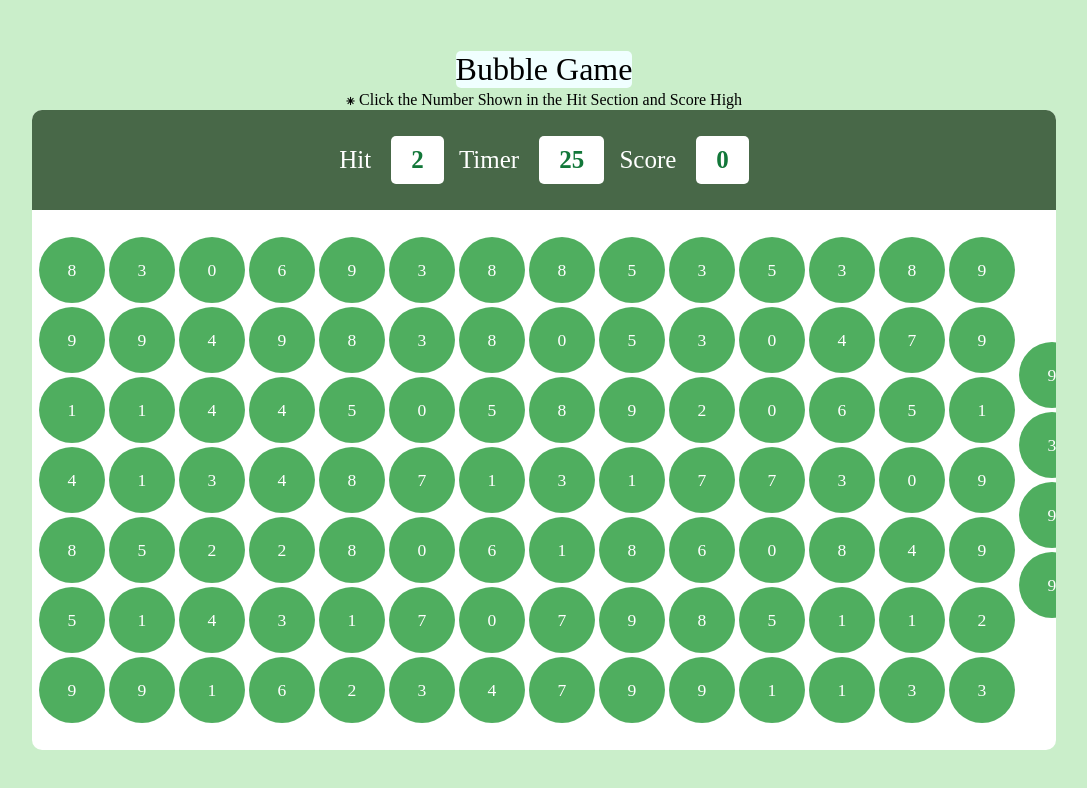
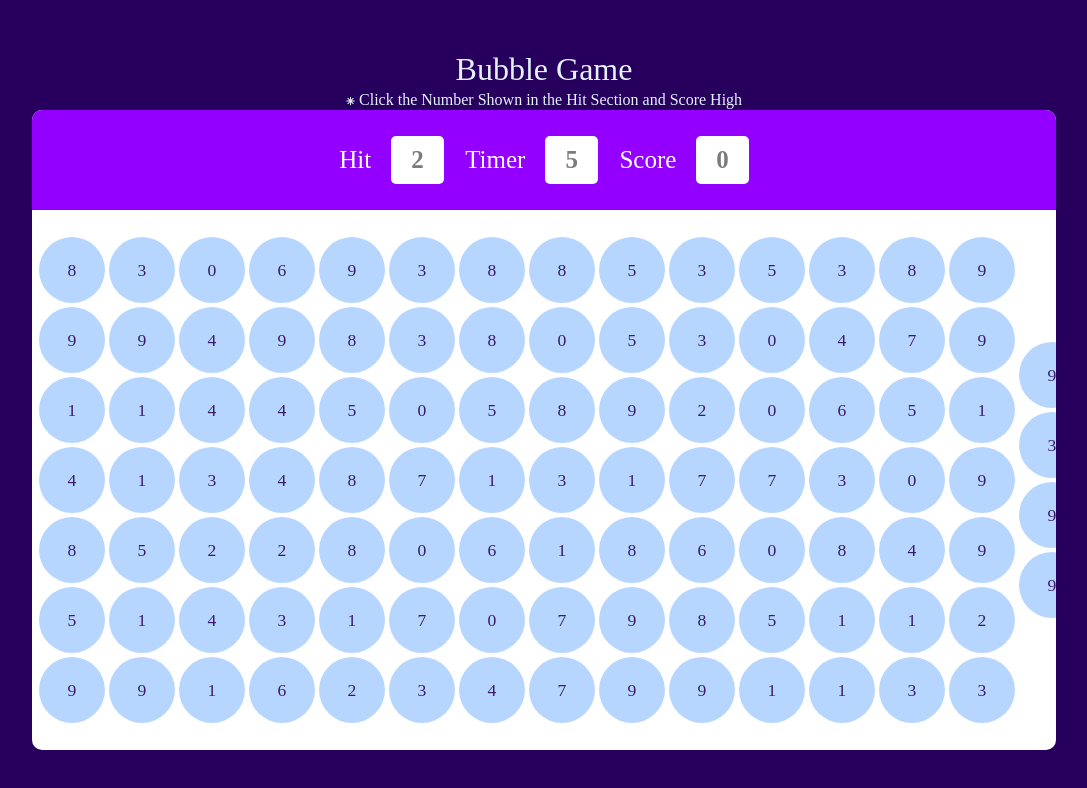
Before and after one commit to yuvraj-singh-lodhi/Bubble_Game, a plain HTML site: page index.html in a window 1280 px wide. Shown: the whole page, without its empty margins (96-1183 px from the left). Drawn offline with Linux system fonts and the light colour scheme.

Commit message:
Color Palate Change

```diff
--- a/script.js
+++ b/script.js
@@ -1,4 +1,4 @@
-var timer = 30;
+var timer = 10;
 var score =0;
 var hitrn =0;
 
@@ -11,6 +11,7 @@ function getNewHit(){
     hitrn = Math.floor(Math.random()*10);
     document.querySelector("#hitvalue").textContent =hitrn;
 }
+
 function makeBubble(){
     var clutter = "";
 
--- a/style.css
+++ b/style.css
@@ -16,13 +16,16 @@ html,body{
     justify-content: center;
     width: 100%;
     height: 100%;
-    background-color: rgb(202, 238, 202);
+    background-color: #27005D;
 }
 h1{
     font-family: "Gilroy";
     font-weight: 300;
-    background-color: azure;
+    color: #E4F1FF;
     border-radius: 5px;
+}
+p{
+    color: #E4F1FF;
 }
 #panel{
     overflow: hidden;
@@ -39,7 +42,7 @@ h1{
     color: #fff;
     width: 100%;
     height: 100px;
-    background-color: rgb(72, 104, 72) ;
+    background-color: #9400FF ;
 }
 .elem{
     display: flex;
@@ -51,7 +54,7 @@ h1{
     font-size: 25px;
 }
 .box{
-    color: rgb(18, 119, 57);
+    color: #7D7C7C;
     font-weight: 600;
     font-size: 25px;
     padding: 10px 20px;
@@ -72,20 +75,26 @@ h1{
 #panel-bottom button{
     box-sizing: border-box;
     border: none;
+    color: #020202;
     font-size: 50px;
     border-radius: 5px;
-    background-color: rgb(202, 238, 202);
+    background-color: #af42fd;
 }
 #panel-bottom button:hover{
     cursor: pointer;
-    background-color: rgb(72, 104, 72) ;
+    color: #ffffff;
+    background-color: #7432a3;
 
 
 }
 #gameover{
+    color: #9400FF;
     font-size: 50px;
     animation: popup 0.8s linear infinite alternate ;
 
+}
+#Score{
+    color: #9400FF;
 }
 @keyframes popup {
     to{
@@ -99,8 +108,8 @@ h1{
     justify-content: center;
     width: 60px;
     height: 60px;
-    background-color: rgb(60, 165, 78);
-    color: #fff;
+    background-color: #AED2FF;
+    color: #27005D;
     border-radius: 50%;
     font-weight: 500;
     animation: scaleIn 1s linear infinite alternate ;
@@ -121,7 +130,7 @@ h1{
 
 .bubble:hover{
     cursor: pointer;
-    background-color:rgb(29, 88, 40) ;
+    background-color:#97b7dd ;
 }
 
 @media screen and (max-width:1255px) {
```
